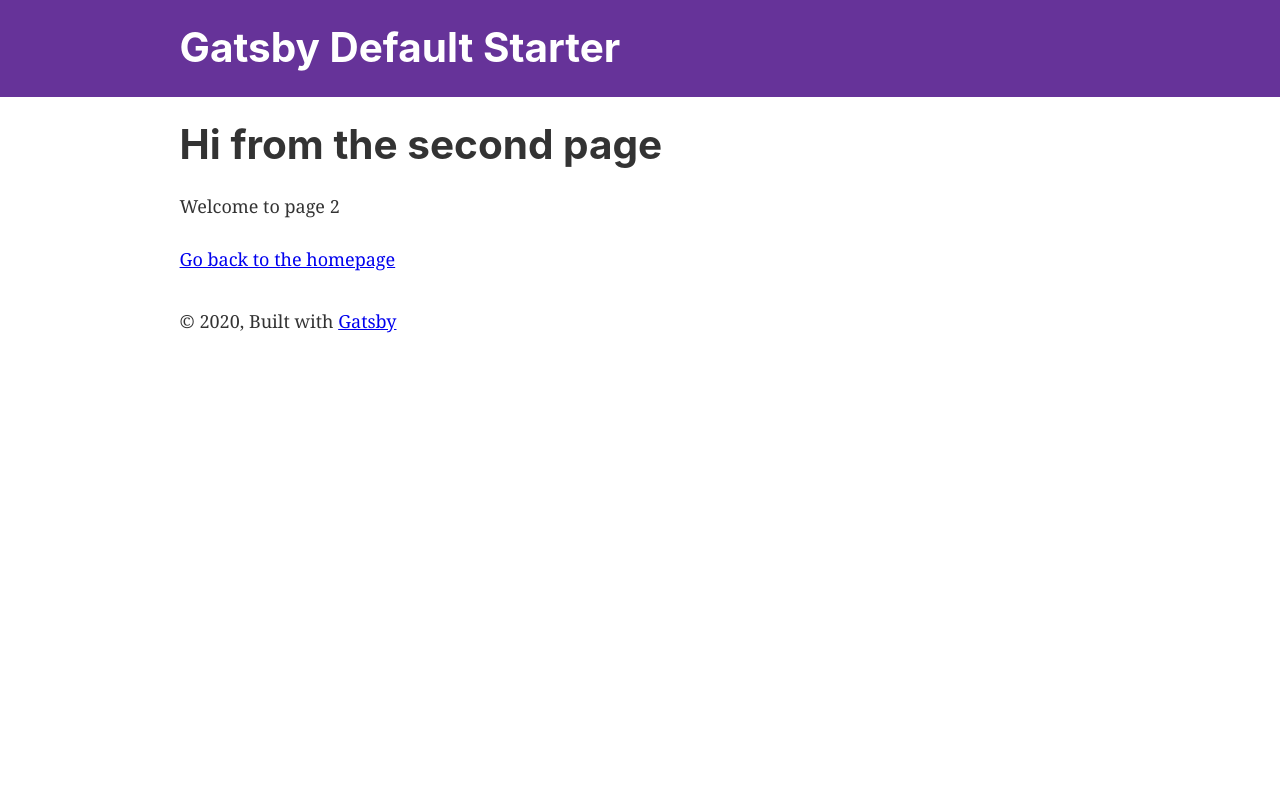
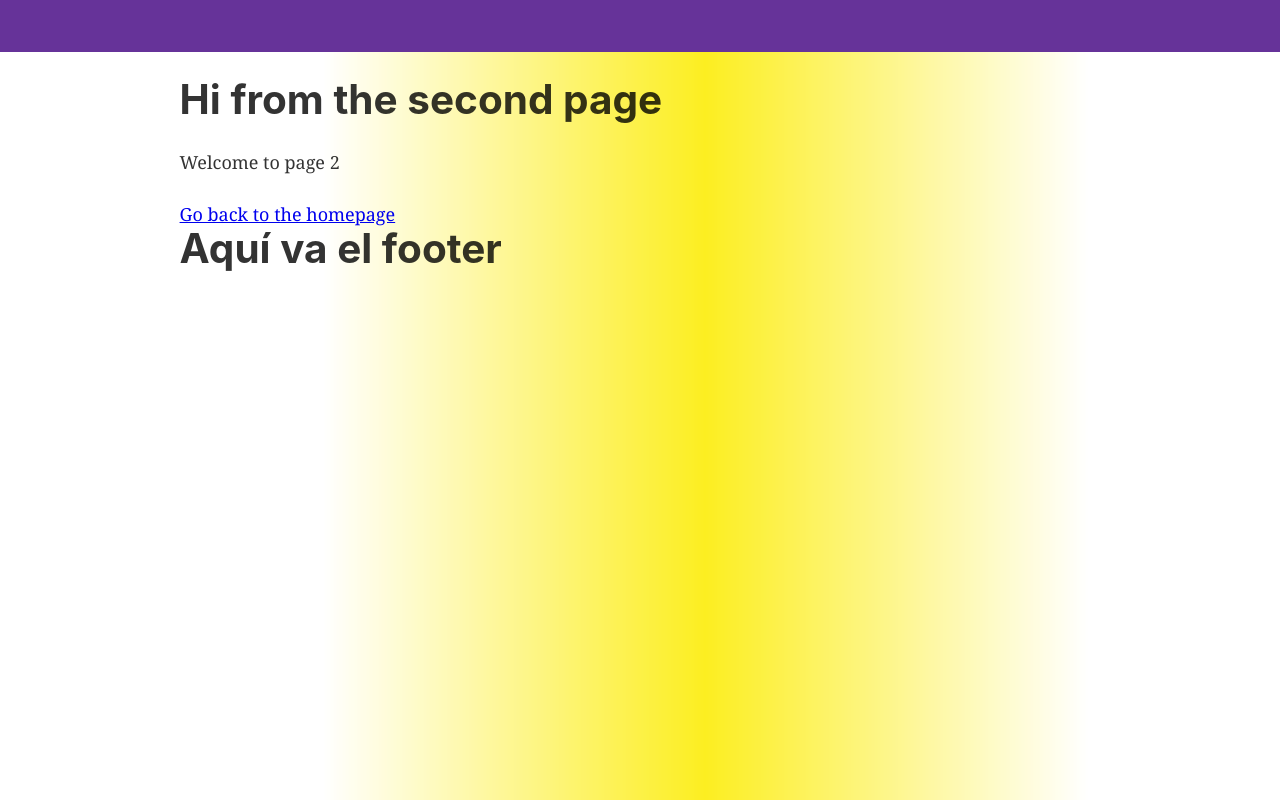
Before and after one commit to Anomalo-Estudio/anomalo, a Gatsby site: page /page-2 in a window 1280 px wide. Built offline with nearby package versions, Linux system fonts and the light colour scheme; Gatsby itself is replaced by a stand-in of ours.

Commit message:
background

```diff
--- a/src/components/layout.css
+++ b/src/components/layout.css
@@ -18,6 +18,7 @@ body {
   -ms-font-feature-settings: "kern", "liga", "clig", "calt";
   -webkit-font-feature-settings: "kern", "liga", "clig", "calt";
   font-feature-settings: "kern", "liga", "clig", "calt";
+  background: url(../images/background.png);
 }
 article,
 aside,
--- a/src/components/layout.js
+++ b/src/components/layout.js
@@ -25,7 +25,7 @@ const Layout = ({ children }) => {
 
   return (
     <>
-      <Header siteTitle={data.site.siteMetadata?.title || `Title`} />
+      <Header/>
       <div
         style={{
           margin: `0 auto`,
@@ -34,12 +34,8 @@ const Layout = ({ children }) => {
         }}
       >
         <main>{children}</main>
-        <footer style={{
-          marginTop: `2rem`
-        }}>
-          © {new Date().getFullYear()}, Built with
-          {` `}
-          <a href="https://www.gatsbyjs.com">Gatsby</a>
+        <footer>
+          <h1>Aquí va el footer</h1>
         </footer>
       </div>
     </>
```
Also changed, not shown: src/pages/index.js (+6 -2 lines), src/images/background.png (added).
